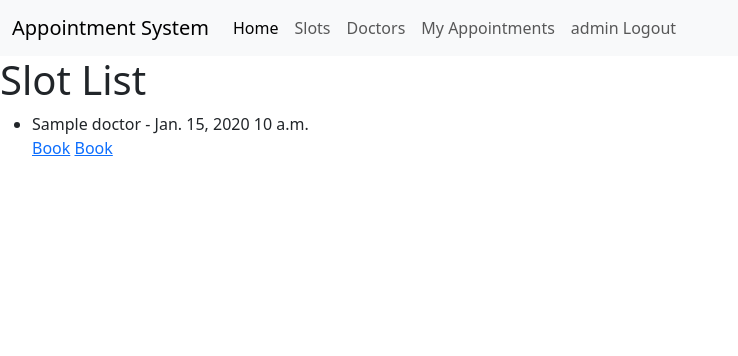
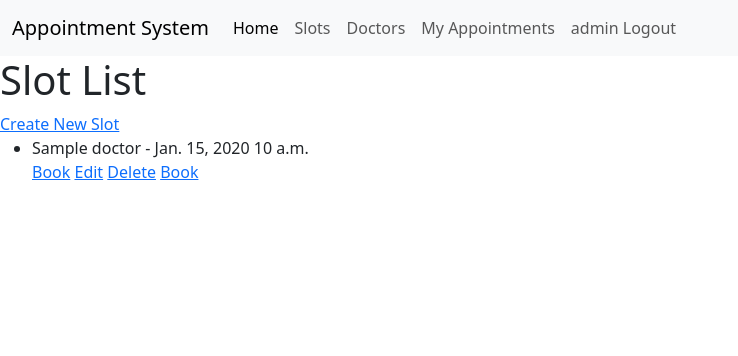
Before and after one commit to ameliesgithub/Assessment1_ISCG7420_AmelieH, a Django app: page /slots/ in a window 1280 px wide. Shown: the top 356 px of the page, without its empty margins (0-738 px from the left). Run offline with Django 5.2, Linux system fonts and the light colour scheme; a user stored in the database is signed in; tables that the repository leaves empty hold one stand-in row (values such as "Sample post").

Commit message:
Implement create/edit/delete slot for admin dashboard

```diff
--- a/appointments/urls.py
+++ b/appointments/urls.py
@@ -1,7 +1,7 @@
 from django.urls import path, include
 
 from appointments.views import slot_list, book_appointment, index, doctor_list, my_appointments, register, \
-    cancel_appointment, edit_appointment
+    cancel_appointment, edit_appointment, admin_dashboard, create_doctor, edit_doctor, delete_doctor
 
 urlpatterns = [
     path('', index, name='index'),
@@ -12,6 +12,10 @@ urlpatterns = [
     path('cancel/<int:slot_id>/', cancel_appointment, name='cancel_appointment'),
     path('edit/<int:slot_id>/', edit_appointment, name='edit_appointment'),
     path('register/', register, name='register'),
-    path('accounts/', include("django.contrib.auth.urls"))
+    path('accounts/', include("django.contrib.auth.urls")),
+    path('admin-dashboard/', admin_dashboard, name='admin_dashboard'),
+    path('create_doctor/', create_doctor, name='create_doctor'),
+    path('edit_doctor/<int:doctor_id>/', edit_doctor, name='edit_doctor'),
+    path('delete_doctor/<int:doctor_id>/', delete_doctor, name='delete_doctor'),
 
 ]
--- a/appointments/views.py
+++ b/appointments/views.py
@@ -18,19 +18,55 @@ def create_slot(request):
         return redirect('index')
 
     if request.method == 'POST':
+        doctor_id = request.POST['doctor_id']
         date = request.POST['date']
         time = request.POST['time']
-        Doctor.objects.create(name=name, speciality=speciality)
-        return redirect('doctor_list')
 
-    return render(request, 'appointments/create_slot.html')
+        doctor = Doctor.objects.get(id=doctor_id)
+
+        AppointmentSlot.objects.create(doctor=doctor, date=date, time=time)
+
+        return redirect('slot_list')
+
+    return render(request, 'appointments/create_slot.html', {'doctors': Doctor.objects.all()})
+
+def edit_slot(request, slot_id):
+    if not request.user.is_staff:
+        return redirect('index')
+
+    slot = AppointmentSlot.objects.get(id=slot_id)
+
+    if request.method == 'POST':
+        slot.doctor = Doctor.objects.get(id=request.POST['doctor_id'])
+        slot.date = request.POST['date']
+        slot.time = request.POST['time']
+        slot.save()
+
+        return redirect('slot_list')
+
+    return render(request, 'appointments/edit_slot.html', {'slot': slot, "doctors": Doctor.objects.all()})
+
+def delete_slot(request, slot_id):
+    if not request.user.is_staff:
+        return redirect('index')
+
+    slot = AppointmentSlot.objects.get(id=slot_id)
+    slot.delete()
+    return redirect('slot_list')
 
 def doctor_list(request):
     doctors = Doctor.objects.all()
     return render(request, 'appointments/doctor_list.html', {'doctors': doctors})
 
 def my_appointments(request):
-    appointments = Appointment.objects.filter(user=request.user)
+    if not request.user.is_authenticated:
+        return redirect('login')
+
+    if request.user.is_staff:
+        appointments = Appointment.objects.all()
+    else:
+        appointments = Appointment.objects.filter(user=request.user)
+
     return render(request, 'appointments/my_appointments.html', {'appointments': appointments})
 
 def book_appointment(request, slot_id):
@@ -93,7 +129,9 @@ def edit_doctor(request, doctor_id):
     return render(request, 'appointments/edit_doctor.html', {'doctor': doctor})
 
 def delete_doctor(request, doctor_id):
-    if request.method == 'POST':
-        doctor = Doctor.objects.get(id=doctor_id)
-        doctor.delete()
+    if not request.user.is_staff:
+        return redirect('index')
+
+    doctor = Doctor.objects.get(doctor_id=doctor_id)
+    doctor.delete()
     return redirect('doctor_list')
--- a/templates/appointments/doctor_list.html
+++ b/templates/appointments/doctor_list.html
@@ -12,10 +12,7 @@
 
             {% if user.is_staff %}
                 <a href="{% url 'edit_doctor' doctor.id %}">Edit</a>
-                <form method="post" action="{% url 'delete_doctor' doctor.id %}" style="display:inline;">
-                    {% csrf_token %}
-                    <button type="submit">Delete</button>
-                </form>
+                <a href="{% url 'delete_doctor' doctor.id %}">Delete</a>
             {% endif %}
         {% endfor %}
     </ul>
--- a/templates/appointments/slot_list.html
+++ b/templates/appointments/slot_list.html
@@ -2,14 +2,20 @@
 
 {% block content %}
     <h1>Slot List</h1>
+    {% if user.is_staff %}
+        <a href="{% url 'create_slot' %}">Create New Slot</a>
+    {% endif %}
     <ul>
         {% for slot in slots %}
             <li>{{ slot.doctor.name }} - {{ slot.date }} {{ slot.time }}</li>
 
             {% if user.is_authenticated %}
                 <a href="{% url 'book_appointment' slot.id %}">Book</a>
-            {% else %}
-                <small>Login to book an appointment!</small>
+            {% endif %}
+
+            {% if user.is_staff %}
+                <a href="{% url 'edit_slot' slot.id %}">Edit</a>
+                <a href="{% url 'delete_slot' slot.id %}">Delete</a>
             {% endif %}
 
             <a href="{% url 'book_appointment' slot.id %}">Book</a>
```
Also changed, not shown: templates/appointments/create_slot.html (added, +30 -0 lines), templates/appointments/edit_slot.html (added, +34 -0 lines), db.sqlite3.
